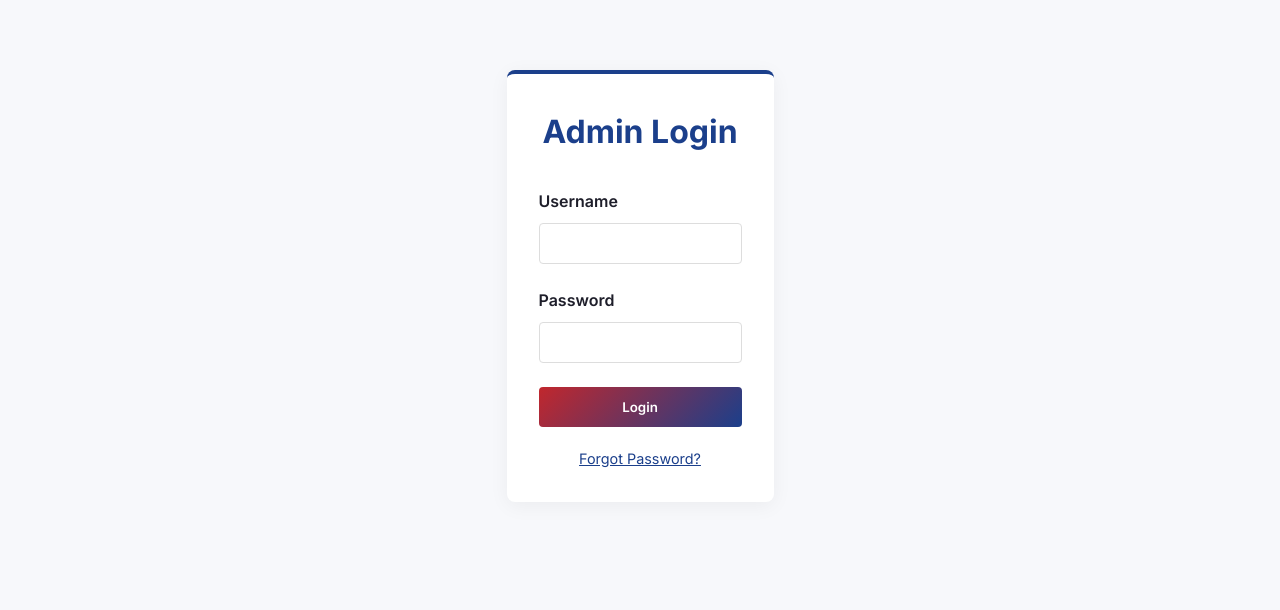
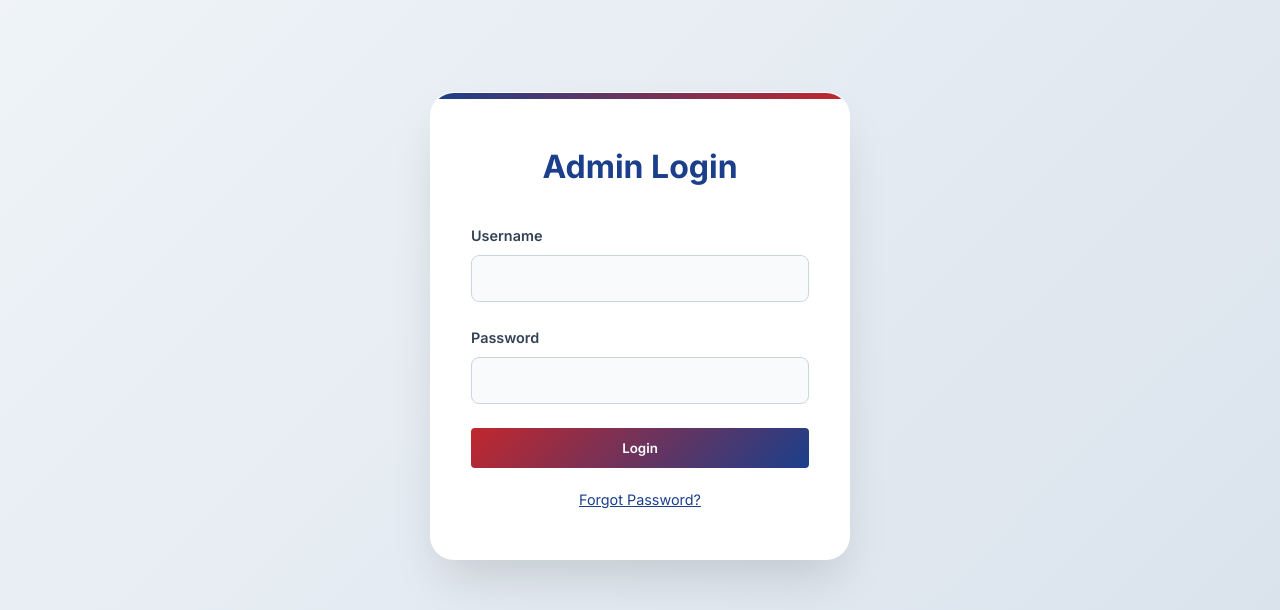
Before and after one commit to PATELxDEVIL/INTERNAL_SIH_2026_2, a Next.js app: page /admin/login in a window 1280 px wide. Shown: the part 170-780 px from the top of the page. Built offline with nearby package versions, Linux system fonts and the light colour scheme; no server answers; the database is empty.

Commit message:
style: improve admin login panel UI with modern premium light theme aesthetic

```diff
--- a/src/app/admin/admin.module.css
+++ b/src/app/admin/admin.module.css
@@ -4,14 +4,35 @@
   min-height: calc(100vh - 80px);
 }
 
+.loginContainer {
+  display: flex;
+  align-items: center;
+  justify-content: center;
+  min-height: 100vh;
+  background: linear-gradient(135deg, #f0f4f8 0%, #d9e2ec 100%);
+  padding: 1rem;
+}
+
 .loginCard {
   background: var(--white);
-  padding: 2rem;
-  border-radius: 8px;
-  box-shadow: 0 4px 20px rgba(0,0,0,0.05);
-  max-width: 400px;
-  margin: 0 auto;
-  border-top: 4px solid var(--primary-blue);
+  padding: 3rem 2.5rem;
+  border-radius: 24px;
+  box-shadow: 0 25px 50px -12px rgba(0,0,0,0.15);
+  max-width: 420px;
+  width: 100%;
+  border: 1px solid rgba(255,255,255,0.8);
+  position: relative;
+  overflow: hidden;
+}
+
+.loginCard::before {
+  content: '';
+  position: absolute;
+  top: 0;
+  left: 0;
+  right: 0;
+  height: 6px;
+  background: linear-gradient(90deg, var(--primary-blue), var(--primary-red));
 }
 
 .dashboardHeader {
@@ -122,13 +143,25 @@
   display: block;
   font-weight: 600;
   margin-bottom: 0.5rem;
+  color: #334155;
+  font-size: 0.9rem;
 }
 
 .input {
   width: 100%;
-  padding: 0.75rem;
-  border: 1px solid #ddd;
-  border-radius: 4px;
+  padding: 0.85rem 1rem;
+  border: 1px solid #cbd5e1;
+  border-radius: 8px;
+  background-color: #f8fafc;
+  color: #0f172a;
+  transition: all 0.2s ease;
+  font-size: 1rem;
+}
+.input:focus {
+  outline: none;
+  border-color: var(--primary-blue);
+  box-shadow: 0 0 0 3px rgba(27, 63, 139, 0.15);
+  background-color: var(--white);
 }
 
 .grid2Col {
--- a/src/app/admin/login/page.jsx
+++ b/src/app/admin/login/page.jsx
@@ -95,7 +95,7 @@ export default function AdminLogin() {
   };
 
   return (
-    <div className={styles.container} style={{ display: 'flex', alignItems: 'center', justifyContent: 'center' }}>
+    <div className={styles.loginContainer}>
       <div className={styles.loginCard}>
 
         {/* ── LOGIN ── */}
```
